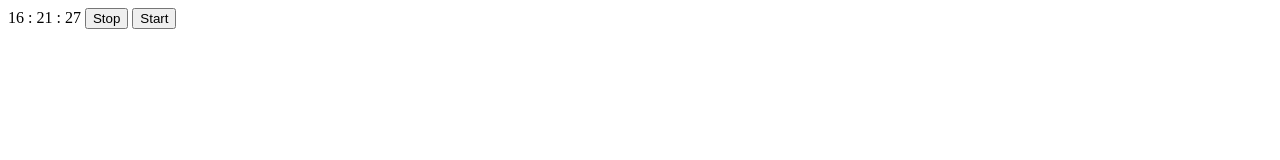
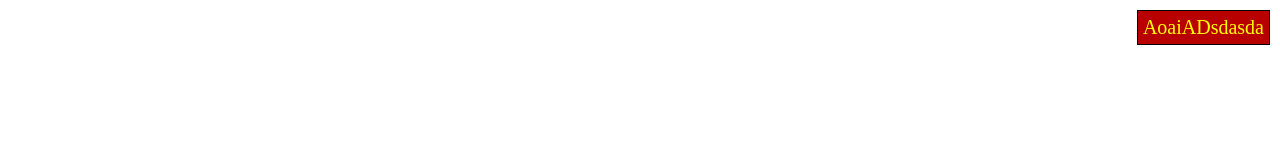
Before and after one commit to rize-the-flag/loftschool_shirts, a website: page index.html in a window 1280 px wide. Drawn offline with Linux system fonts and the light colour scheme.

Commit message:
js.ru styles and classes.

```diff
--- a/index.html
+++ b/index.html
@@ -11,16 +11,6 @@
 </head>
 <body>
 
-    <div class="timmer">
-        <span class="hour">00</span>
-        :
-        <span class="minute">00</span>
-        :
-        <span class="sec">00</span>
-
-        <button class="stop">Stop</button>
-        <button class="start">Start</button>
-    </div>
 
 </body>
 </html>
--- a/js/script.js
+++ b/js/script.js
@@ -13,6 +13,16 @@ document.addEventListener('DOMContentLoaded', function () {
            this.domTimer = timer;
         },
 
+        getCurrentTime: function () {
+            let now = new Date();
+            return {
+                Hours: now.getHours(),
+                Minutes: now.getMinutes(),
+                Seconds: now.getSeconds()
+            };
+        },
+
+
         go: function (){
             this.timerId = setInterval(()=>{
                 this.updateTimer(this.domTimer);
@@ -22,10 +32,10 @@ document.addEventListener('DOMContentLoaded', function () {
         },
 
         updateTimer: function (){
-            let time = getDateTime();
-            this.hour = time[0] < 10 ? '0' + time[0]:time[0];
-            this.min = time[1] < 10 ? '0' + time[1]:time[1];
-            this.sec = time[2] < 10 ? '0' + time[2]:time[2];
+            let time = this.getCurrentTime();
+            this.hour = time['Hours'] < 10 ? '0' + time['Hours']:time['Hours'];
+            this.min = time['Minutes'] < 10 ? '0' + time['Minutes']:time['Minutes'];
+            this.sec = time['Seconds'] < 10 ? '0' + time['Seconds']:time['Seconds'];
             this.domTimer.querySelector('.hour').firstChild.data = this.hour;
             this.domTimer.querySelector('.minute').firstChild.data =this.min;
             this.domTimer.querySelector('.sec').firstChild.data = this.sec;
@@ -46,6 +56,38 @@ document.addEventListener('DOMContentLoaded', function () {
 
 };
 
+    function showNotification(obj){
+        if (obj) {
+            let div = document.createElement('div');
+
+            obj.top  = obj.top || 0;
+            obj.right = obj.right || 0;
+            obj.className = obj.className || '';
+
+            div.classList.add('notification');
+            div.classList.add(obj.className);
+            div.style.top = obj.top + 'px';
+            div.style.right = obj.right + 'px';
+            div.textContent = obj.html || 'AoaiADsdasda';
+            div.style.position = 'absolute';
+
+            document.body.appendChild(div);
+            return div;
+        }
+    }
+
+
+        let div = showNotification({
+            top: 10, // 10px от верхней границы окна (по умолчанию 0px)
+            right: 10, // 10px от правого края окна (по умолчанию 0px)
+            className: "welcome" // дополнительный класс для div (необязательно)
+        });
+    setTimeout(()=>{
+        div.style.visibility = 'hidden';
+        div.style.opacity = '0';
+    }, 10000);
+
+    /*
     let container = document.querySelector('.timmer');
     wimer.init(container);
     wimer.go();
@@ -54,9 +96,6 @@ document.addEventListener('DOMContentLoaded', function () {
     container.querySelector('.start').addEventListener('click',  ()=>{wimer.start()});
 
 
+    document.getElementById('one').insertAdjacentHTML('afterend', '<li>2</li><li>3</li>');*/
+
 });
-
-function getDateTime() {
-    let now = new Date();
-    return[now.getHours(), now.getMinutes(), now.getSeconds()];
-}
--- a/less/style.less
+++ b/less/style.less
@@ -35,3 +35,19 @@
 .wrap_main_fluid {
   .wrapper-full();
 }
+
+.notification {
+  position: fixed;
+  z-index: 1000;
+  padding: 5px;
+  border: 1px solid black;
+  font-size: 20px;
+  background: white;
+  text-align: center;
+  transition: all 1500ms ease;
+}
+
+.welcome {
+  background: #b80000;
+  color: yellow;
+}
```
Also changed, not shown: css/style.css.
